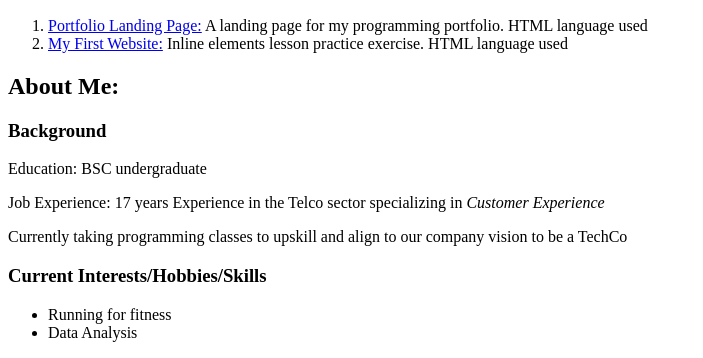
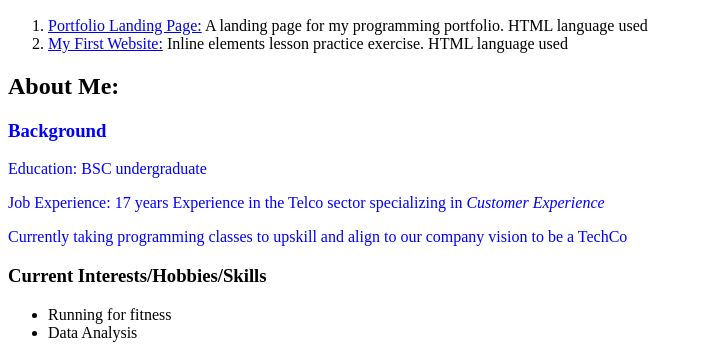
Before and after one commit to Sondoro/portfolio_landing_page, a plain HTML site: page index.html in a window 1280 px wide. Shown: the part 582-940 px from the top of the page, without its empty margins (0-703 px from the left). Drawn offline with Linux system fonts and the light colour scheme.

Commit message:
add divs and link styles.css file

```diff
--- /dev/null
+++ b/css/styles.css
@@ -0,0 +1,3 @@
+.important{
+  color: blue;
+}
--- a/index.html
+++ b/index.html
@@ -5,7 +5,7 @@
   <meta http-equiv="X-UA-Compatible" content="IE=edge">
   <meta name="viewport" content="width=device-width, initial-scale=1.0">
   <title>Portfolio Landing Page</title>
-  <link rel="stylesheet" href="">
+  <link rel="stylesheet" href="css/styles.css">
 </head>
 <body>
   <img src="/images/image.jpg" alt="Simon Ondoro profile picture">
@@ -17,11 +17,15 @@
       <li> <a href="https://Sondoro.github.io/portfolio_landing_page">Portfolio Landing Page:</a> A landing page for my programming portfolio. HTML language used</li>
       <li> <a href="https://Sondoro.github.io/my_first_website"> My First Website:</a> Inline elements lesson practice exercise. HTML language used</li>
     </ol>
+
   <h2>About Me:</h2>
+
+  <div class="important">
   <h3>Background</h3>
    <p>Education: BSC undergraduate</p>
    <p>Job Experience: 17 years Experience in the Telco sector specializing in <em>Customer Experience</em></p>
    <p>Currently taking programming classes to upskill and align to our company vision to be a TechCo</p>
+    </div>
 
   <h3>Current Interests/Hobbies/Skills</h3>
   <ul>
```
